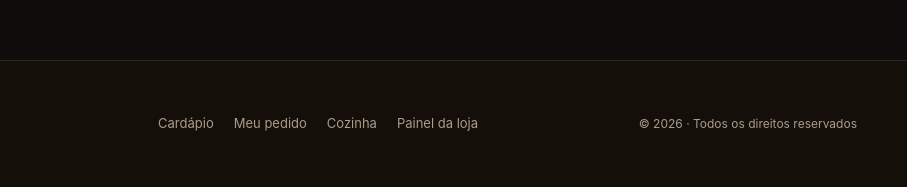
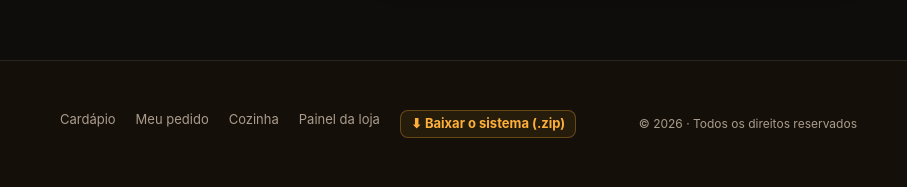
Before and after one commit to nobresorriso/sistema-food, a website with bundled scripts: page public/index.html in a window 1280 px wide. Shown: the part 1938-2125 px from the top of the page, 373-1280 px from the left. Built offline with nearby package versions, Linux system fonts and the light colour scheme; files whose address does not match are found by name.

Commit message:
Serve o pacote .zip para download pelo preview
- Rota estática /downloads/*.zip com Content-Type application/zip e
  Content-Disposition attachment (nome do arquivo preservado)
- Link de download no rodapé do cardápio
- Arquivo .zip fica fora do Git (public/downloads/*.zip)

Co-authored-by: arena-agent <297053741+arena-agent@users.noreply.github.com>

```diff
--- a/public/css/store.css
+++ b/public/css/store.css
@@ -361,3 +361,10 @@
   .track-form { grid-template-columns: 1fr; }
   .track-search { padding: 22px; }
 }
+
+.footer-links .download-link {
+  color: var(--brand-2); font-weight: 700;
+  border: 1px solid rgba(255, 176, 58, .3); border-radius: 8px;
+  padding: 3px 10px; background: rgba(255, 176, 58, .08);
+}
+.footer-links .download-link:hover { background: rgba(255, 176, 58, .16); color: #ffc86b; }
--- a/public/index.html
+++ b/public/index.html
@@ -169,6 +169,7 @@
         <a href="/acompanhar">Meu pedido</a>
         <a href="/cozinha">Cozinha</a>
         <a href="/admin">Painel da loja</a>
+        <a class="download-link" href="/downloads/sistema-food-v1.0.0.zip" download>⬇ Baixar o sistema (.zip)</a>
       </div>
       <p class="muted tiny">© <span id="year"></span> <span id="footerStore"></span> · Todos os direitos reservados</p>
     </div>
```
Also changed, not shown: src/server.mjs (+9 -2 lines), 1 other file.
